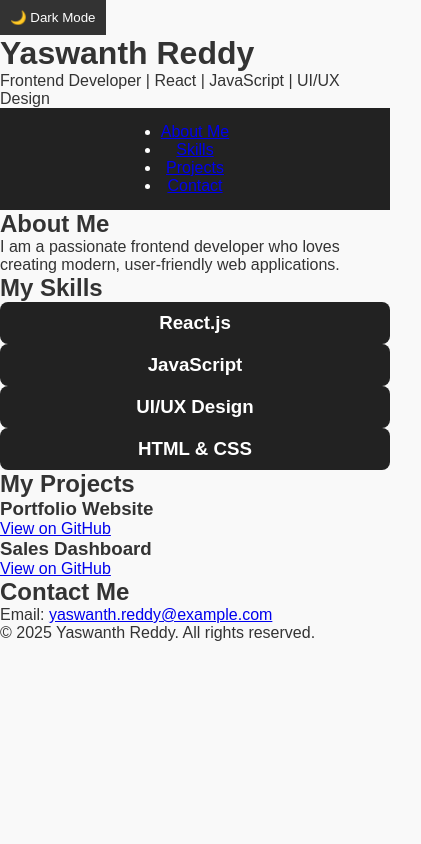
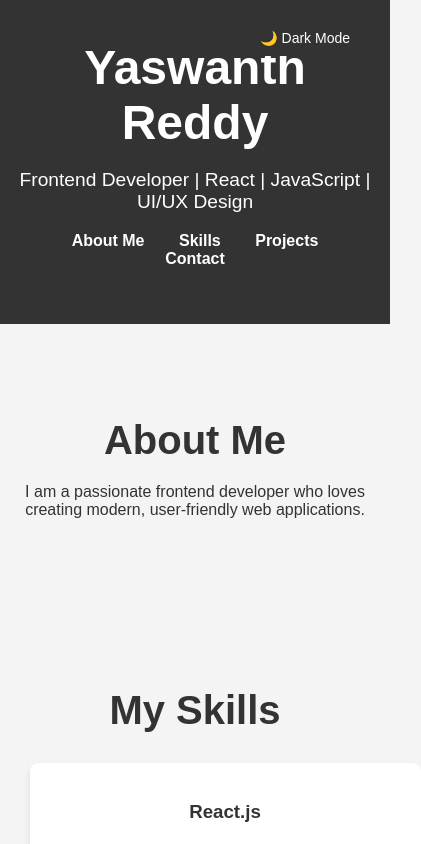
Before and after one commit to Yaswanth0602/Yaswanth-portfolio, a plain HTML site: page index.html in a window 390 px wide. Shown: the top 844 px of the page, 421 px wide, since content can reach past the window. Drawn offline with Linux system fonts and the light colour scheme.

Commit message:
new styles.css

```diff
--- a/styles.css
+++ b/styles.css
@@ -1,120 +1,143 @@
-/* General Reset */
-* {
+/* Default Light Mode Styles */
+body {
+    font-family: 'Arial', sans-serif;
+    background-color: #f4f4f4;
+    color: #333;
     margin: 0;
     padding: 0;
-    box-sizing: border-box;
-    font-family: 'Arial', sans-serif;
+    transition: background 0.3s, color 0.3s;
 }
 
-body {
-    background: #f9f9f9;
-    color: #333;
-    transition: 0.3s;
+.container {
+    width: 80%;
+    margin: 0 auto;
+    max-width: 1200px;
 }
 
-/* Dark Mode */
+/* Header */
+header {
+    background-color: #333;
+    color: white;
+    padding: 40px 0;
+    text-align: center;
+}
+
+header h1 {
+    margin: 0;
+    font-size: 3rem;
+}
+
+header p {
+    font-size: 1.2rem;
+}
+
+header nav ul {
+    list-style-type: none;
+    padding: 0;
+}
+
+header nav ul li {
+    display: inline;
+    margin: 0 15px;
+}
+
+header nav ul li a {
+    color: white;
+    text-decoration: none;
+    font-weight: bold;
+}
+
+/* Dark Mode Styles */
 .dark-mode {
-    background: #121212;
+    background-color: #121212;
+    color: #f4f4f4;
+}
+
+.dark-mode header {
+    background-color: #1e1e1e;
+}
+
+.dark-mode .project, .dark-mode .skill {
+    background-color: #222;
     color: white;
 }
 
-/* Navbar */
-nav {
+.dark-mode a {
+    color: #1db954;
+}
+
+/* Sections */
+section {
+    padding: 60px 0;
+    text-align: center;
+}
+
+section h2 {
+    font-size: 2.5rem;
+    margin-bottom: 20px;
+}
+
+.skills-list {
     display: flex;
     justify-content: space-between;
-    align-items: center;
-    padding: 15px 10%;
-    background: #222;
-    color: white;
+    flex-wrap: wrap;
 }
 
-nav .logo {
-    font-size: 1.5rem;
+.skill {
+    background-color: white;
+    padding: 20px;
+    margin: 10px;
+    width: 22%;
+    border-radius: 8px;
+    box-shadow: 0 4px 6px rgba(0, 0, 0, 0.1);
 }
 
-.nav-links {
-    list-style: none;
-    display: flex;
+.project {
+    background-color: white;
+    padding: 20px;
+    margin: 10px;
+    border-radius: 8px;
+    box-shadow: 0 4px 6px rgba(0, 0, 0, 0.1);
 }
 
-.nav-links li {
-    margin: 0 15px;
-}
-
-.nav-links a {
-    text-decoration: none;
+/* Footer */
+footer {
+    background-color: #333;
     color: white;
-}
-
-/* Hero Section */
-.hero {
     text-align: center;
-    padding: 80px 20px;
-    background: linear-gradient(135deg, #6e45e2, #88d3ce);
-    color: white;
-}
-
-.hero h1 span {
-    color: yellow;
-}
-
-.hero .btn {
-    padding: 10px 20px;
-    background: #ffcc00;
-    color: black;
-    border: none;
-    cursor: pointer;
-    margin: 10px;
-    text-decoration: none;
-    display: inline-block;
-}
-
-/* Skills */
-.skill-grid {
-    display: grid;
-    grid-template-columns: repeat(auto-fit, minmax(120px, 1fr));
-    gap: 20px;
     padding: 20px;
 }
 
-.skill {
-    background: #222;
+/* Dark Mode Toggle Button */
+#dark-mode-toggle {
+    position: fixed;
+    top: 20px;
+    right: 20px;
+    padding: 10px 20px;
+    border: none;
+    cursor: pointer;
+    background-color: #333;
     color: white;
-    text-align: center;
-    padding: 10px;
-    border-radius: 8px;
+    border-radius: 5px;
+    font-size: 14px;
 }
 
-/* Contact Form */
-form {
-    max-width: 400px;
-    margin: auto;
-    display: flex;
-    flex-direction: column;
+#dark-mode-toggle:hover {
+    background-color: #555;
 }
 
-input, textarea {
-    padding: 10px;
-    margin: 5px 0;
-    border: 1px solid #ccc;
-}
-
-button {
-    background: #333;
-    color: white;
-    padding: 10px;
-    border: none;
-    cursor: pointer;
-}
-
-/* Responsive */
+/* Media Queries */
 @media (max-width: 768px) {
-    nav {
-        flex-direction: column;
-        text-align: center;
+    .container {
+        width: 90%;
     }
 
-    .hero h1 {
-        font-size: 2rem;
+    .skills-list {
+        flex-direction: column;
+    }
+
+    .skill {
+        width: 100%;
+        margin-bottom: 20px;
     }
 }
```
